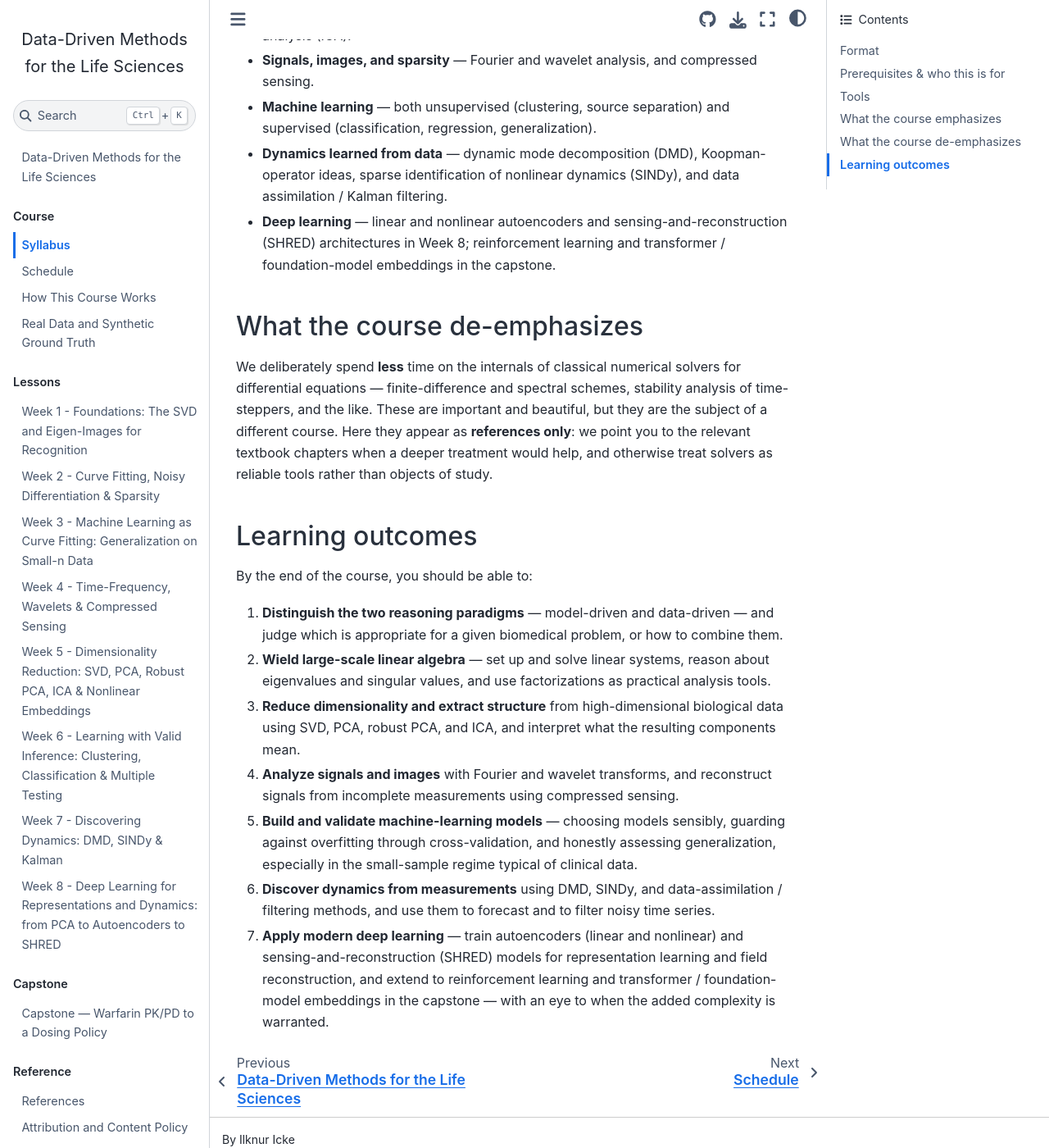
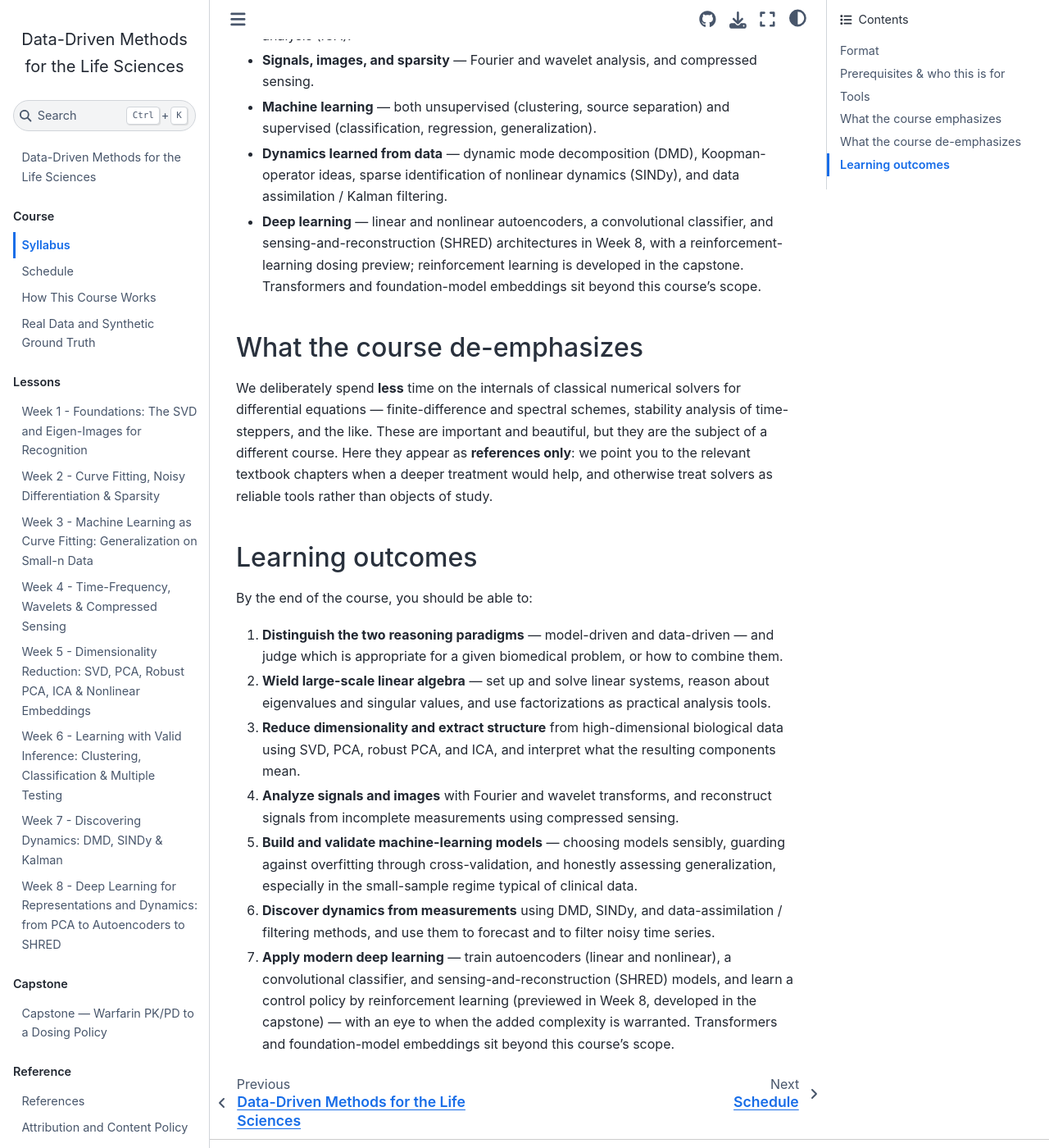
Before and after one commit to symbiont-ai/ddm4bio, a Jupyter Book: the page built from book/syllabus.md, in a window 1280 px wide and 1400 px high, scrolled down 2114 px. Shown: the whole window at 82% size. Built offline with Jupyter Book 1.0.4 settings and Sphinx 7.4.7 and the Sphinx Book theme 1.1.4, drawn with Linux system fonts in a browser that asks for light colours.

Commit message:
Fix stale "transformers/foundation-models are the capstone" claims
The capstone is the warfarin PK/PD -> RL dosing case study: it covers
reinforcement learning but NOT transformers or foundation-model embeddings. The
wk8 intro was corrected earlier, but the claim survived in three more places:
- wk8 Section 7 interpretation_block limitation (the one quoted)
- schedule.md W8 row
- syllabus.md (the Deep learning bullet + learning outcome 7)

All now read: reinforcement learning is previewed in Week 8 and developed in the
capstone; transformers and foundation-model embeddings sit beyond this course's
scope. Also updated those deep-learning descriptions to include Week 8's new CNN
and RL-preview sections. Markdown/literal edits only (notebook stays output-less).

Co-Authored-By: Claude Opus 4.8 <noreply@anthropic.com>

```diff
--- a/book/syllabus.md
+++ b/book/syllabus.md
@@ -87,9 +87,10 @@ Kutz's textbook lives largely in its data-methods chapters. We spend our time on
 - **Dynamics learned from data** — dynamic mode decomposition (DMD), Koopman-operator
   ideas, sparse identification of nonlinear dynamics (SINDy), and data assimilation /
   Kalman filtering.
-- **Deep learning** — linear and nonlinear autoencoders and sensing-and-reconstruction
-  (SHRED) architectures in Week 8; reinforcement learning and transformer /
-  foundation-model embeddings in the capstone.
+- **Deep learning** — linear and nonlinear autoencoders, a convolutional classifier, and
+  sensing-and-reconstruction (SHRED) architectures in Week 8, with a reinforcement-learning
+  dosing preview; reinforcement learning is developed in the capstone. Transformers and
+  foundation-model embeddings sit beyond this course's scope.
 
 ## What the course de-emphasizes
 
@@ -117,7 +118,8 @@ By the end of the course, you should be able to:
    especially in the small-sample regime typical of clinical data.
 6. **Discover dynamics from measurements** using DMD, SINDy, and data-assimilation /
    filtering methods, and use them to forecast and to filter noisy time series.
-7. **Apply modern deep learning** — train autoencoders (linear and nonlinear) and
-   sensing-and-reconstruction (SHRED) models for representation learning and field
-   reconstruction, and extend to reinforcement learning and transformer / foundation-model
-   embeddings in the capstone — with an eye to when the added complexity is warranted.
+7. **Apply modern deep learning** — train autoencoders (linear and nonlinear), a
+   convolutional classifier, and sensing-and-reconstruction (SHRED) models, and learn a
+   control policy by reinforcement learning (previewed in Week 8, developed in the
+   capstone) — with an eye to when the added complexity is warranted. Transformers and
+   foundation-model embeddings sit beyond this course's scope.
```
Also changed, not shown: book/schedule.md (+1 -1 lines), book/lessons/wk8_deep_learning.ipynb.
